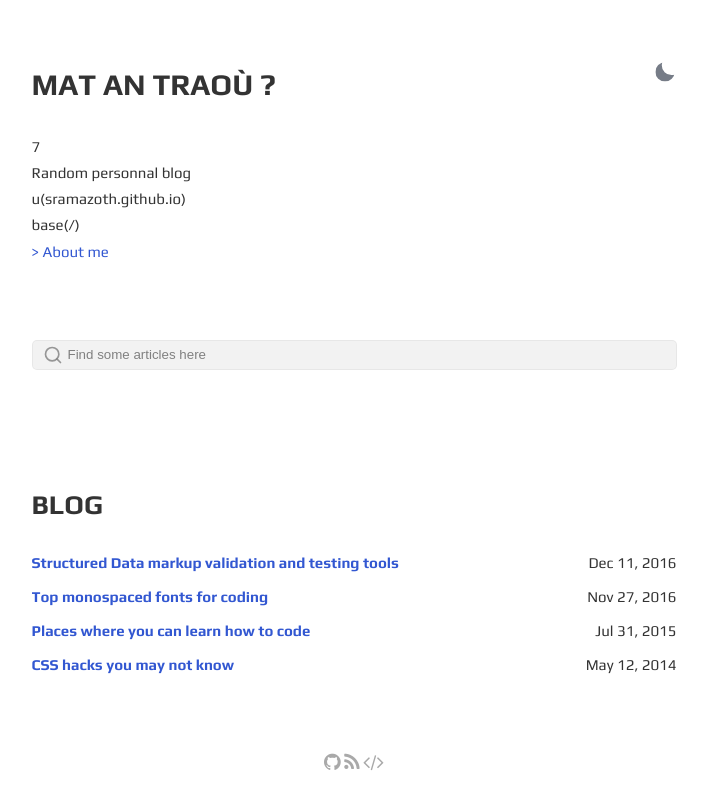
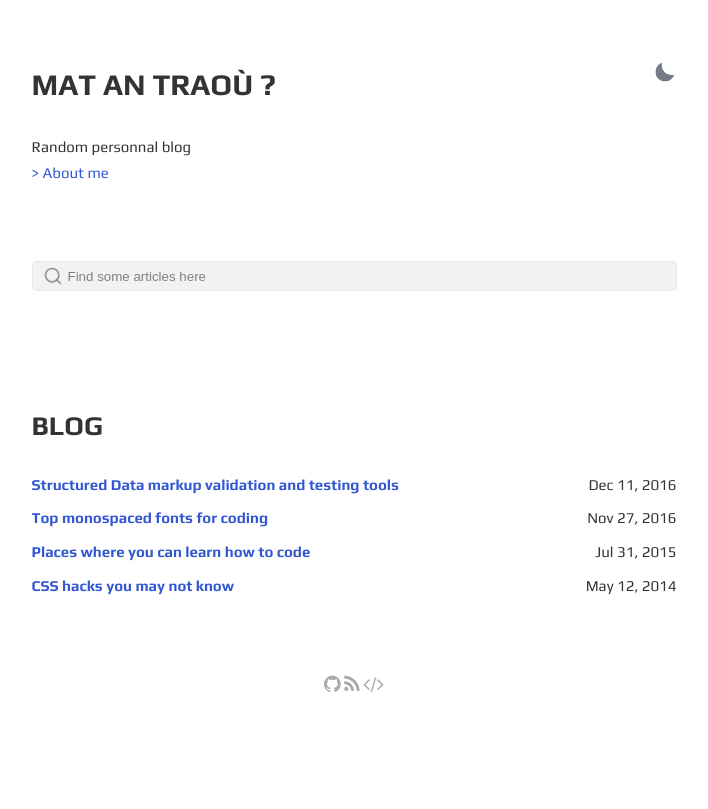
Before and after one commit to Sramazoth/sramazoth.github.io, a Jekyll site: the page built from index.html, in a window 1280 px wide. Shown: the top 809 px of the page, without its empty margins (286-994 px from the left). Built offline with Jekyll 4.4.1, drawn with Linux system fonts in a browser that asks for light colours; comment, search, counter and statistics services are not loaded.

Commit message:
commit 8

```diff
--- a/_config.yml
+++ b/_config.yml
@@ -22,8 +22,8 @@
 googlewebfonts: family=Play:wght@400;700&family=Source+Code+Pro:ital,wght@0,200;0,300;0,400;0,600;0,700;0,900;1,300;1,400;1,500;1,600;1,700;1,900
 
 # URL settings
-url: "sramazoth.github.io" # Domain Name of host. [username].github.io for github pages
-baseurl: "/" # sub folder for jekyll site. only if jekyll site not in root of host. leave blank if not wishd. always add / in front.
+url: "/" # Domain Name of host. [username].github.io for github pages
+baseurl: "" # sub folder for jekyll site. only if jekyll site not in root of host. leave blank if not wishd. always add / in front.
 permalink: pretty
 
 # local
--- a/index.html
+++ b/index.html
@@ -9,13 +9,7 @@
         </button>
     </div>
     <div class="bio">
-        7
-        <br>
 	    {{ site.description }}
-        <br>
-        u({{ site.url }})
-        <br>
-        base({{ site.baseurl }})
         <p>
 	    <a href="{{ site.url }}{{ site.baseurl }}/about/">> About me</a>
         </p>
```
